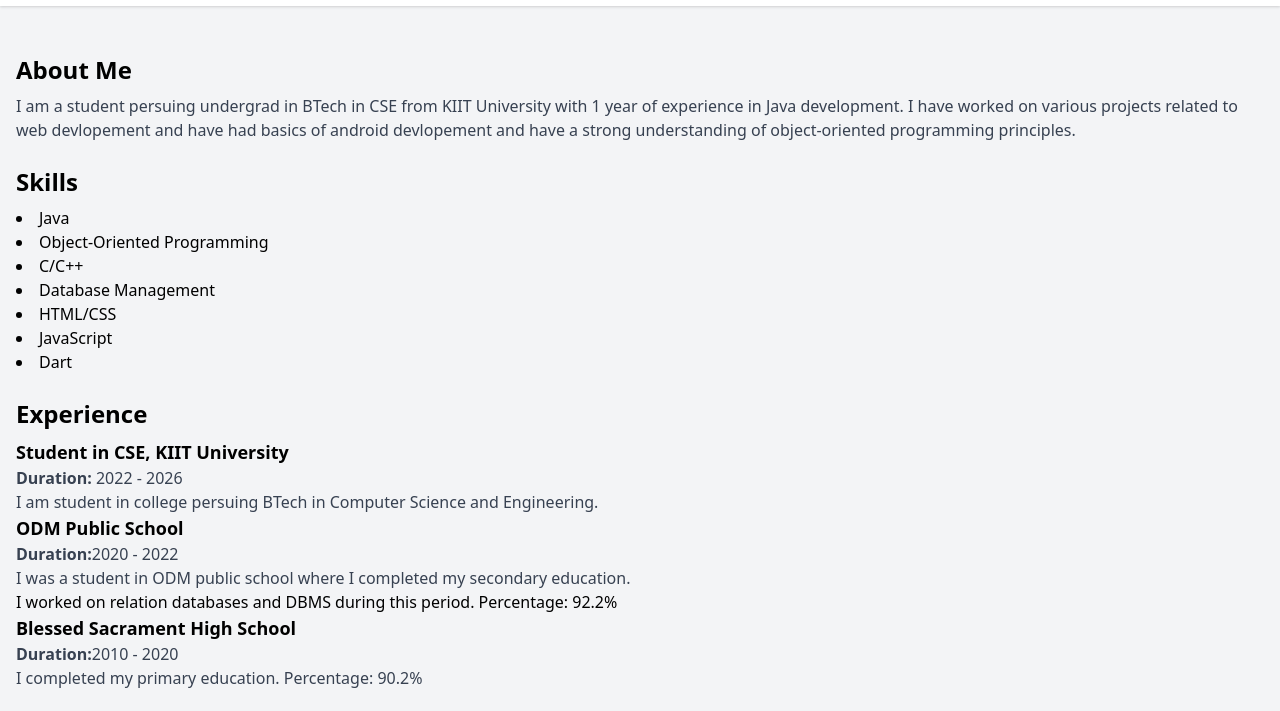
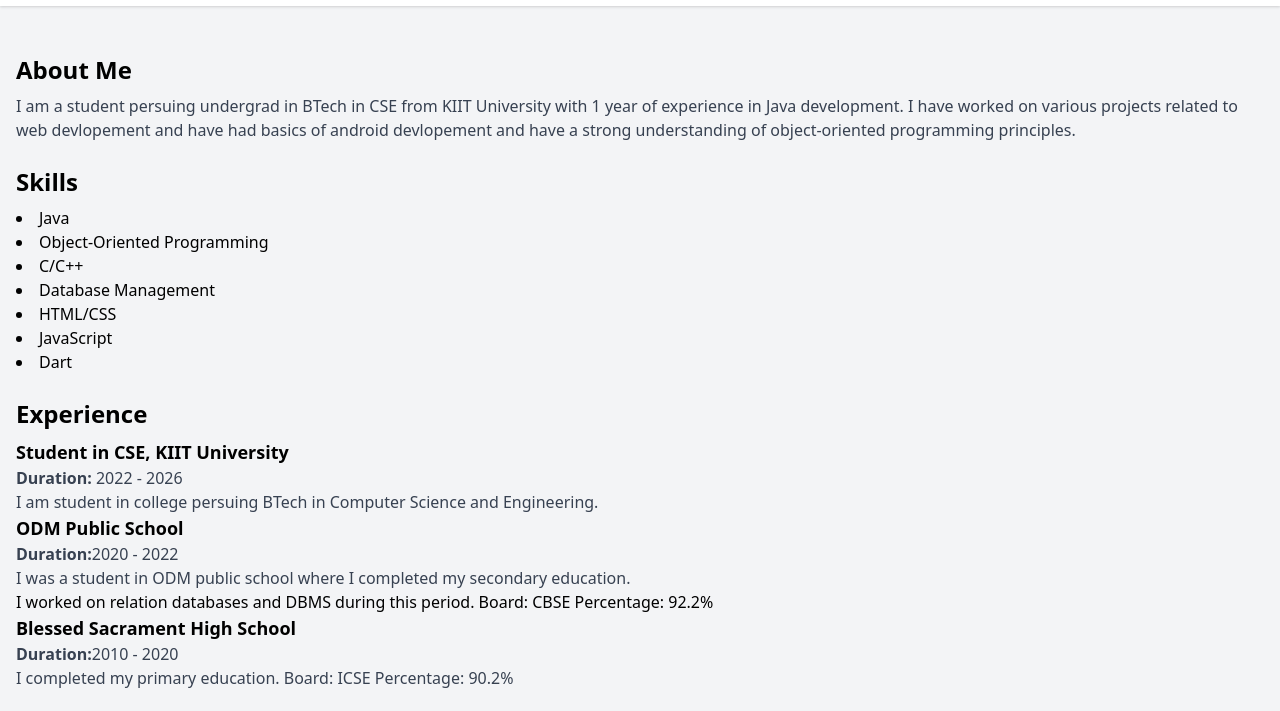
Before and after one commit to bobthesiddharth/resume, a plain HTML site: page index.html in a window 1280 px wide. Shown: the part 82-793 px from the top of the page. Drawn offline with nearby package versions, Linux system fonts and the light colour scheme.

Commit message:
Update index.html

```diff
--- a/index.html
+++ b/index.html
@@ -51,13 +51,13 @@
         <h3 class="text-lg font-bold">ODM Public School</h3>
         <p class="text-gray-700"><span class="font-bold">Duration:</span>2020 - 2022</p>
         <p class="text-gray-700">I was a student in ODM public school where I completed my secondary education.</p>
-        <p>I worked on relation databases and DBMS during this period. Percentage: 92.2%</p>
+        <p>I worked on relation databases and DBMS during this period. Board: CBSE Percentage: 92.2%</p>
       </div>
 
       <div>
         <h3 class="text-lg font-bold">Blessed Sacrament High School</h3>
         <p class="text-gray-700"><span class="font-bold">Duration:</span>2010 - 2020</p>
-        <p class="text-gray-700">I completed my primary education. Percentage: 90.2%</p>
+        <p class="text-gray-700">I completed my primary education. Board: ICSE Percentage: 90.2%</p>
       </div>
     </section>
 
```
